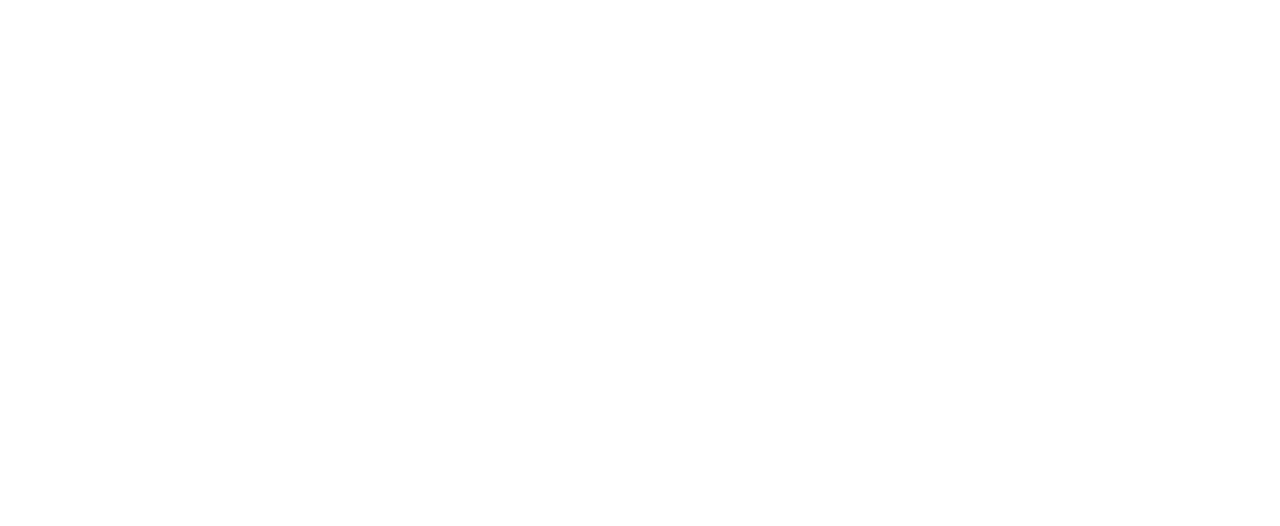
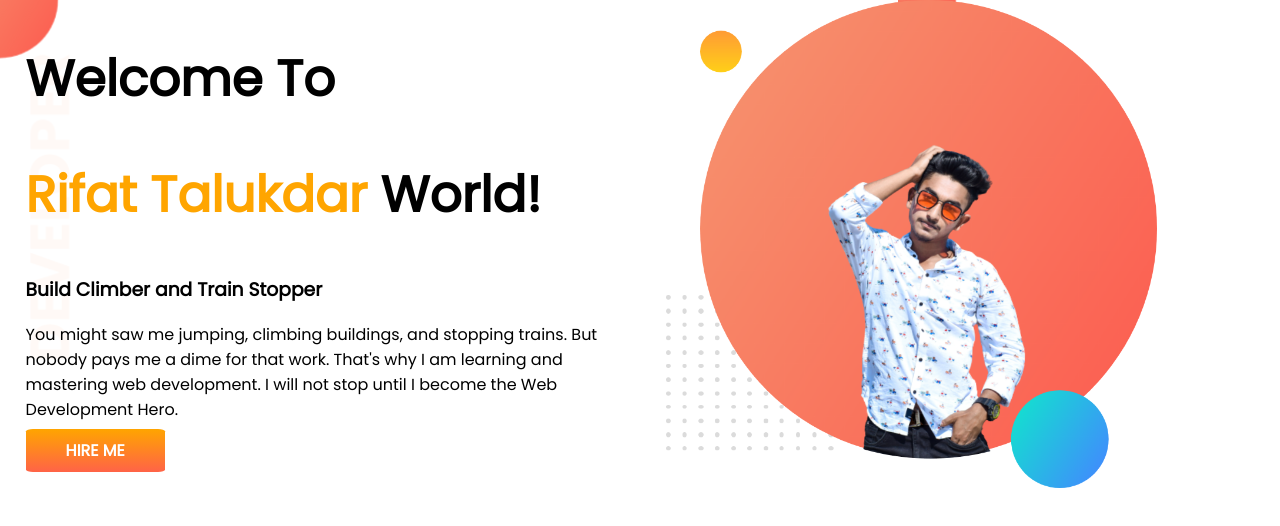
Before and after one commit to rifattalukdar/devoloper-portfolio, a plain HTML site: page index.html in a window 1280 px wide. Drawn offline with Linux system fonts and the light colour scheme.

Commit message:
added this

```diff
--- a/index.html
+++ b/index.html
@@ -1,13 +1,35 @@
 <!DOCTYPE html>
 <html lang="en">
+
 <head>
     <meta charset="UTF-8">
     <meta http-equiv="X-UA-Compatible" content="IE=edge">
     <meta name="viewport" content="width=device-width, initial-scale=1.0">
     <title>rifat portfolio</title>
+    <link rel="preconnect" href="https://fonts.googleapis.com">
+    <link rel="preconnect" href="https://fonts.gstatic.com" crossorigin>
+    <link href="https://fonts.googleapis.com/css2?family=Poppins&display=swap" rel="stylesheet">
     <link rel="stylesheet" href="style.css">
 </head>
+
 <body>
+    <section class="toop-benar">
+        <div class="half-widh">
+            <h1>Welcome To</h1>
+            <h1><span class="orange-color">Rifat Talukdar</span> World!</h1>
+            <h3>Build Climber and Train Stopper</h3>
+            <p>You might saw me jumping, climbing buildings, and stopping trains. But nobody pays me a dime for that
+                work.
+                That's why I am learning and mastering web development. I will not stop until I become the Web
+                Development
+                Hero.</p>
+            <a class="link-button" target="blank" href="https://www.linkedin.com/company/programminghero/">HIRE ME</a>
+        </div>
+        <div class="half-widh">
+            <img src="images/rifatmy-bg.png" alt="">
+        </div>
+    </section>
 
 </body>
+
 </html>
--- a/style.css
+++ b/style.css
@@ -0,0 +1,31 @@
+body{
+    font-family: 'Poppins', sans-serif;
+    margin: 0;
+}
+h1{
+    font-size: 50px;
+}
+.orange-color{
+    color: orange;
+}
+section{
+    display: flex;
+}
+.half-widh{
+    width: 50%;
+    padding-left: 2%;
+}
+.half-widh img{
+    width: 80%;
+}
+.link-button{
+    text-decoration: none;
+    background-image: linear-gradient(orange, tomato);
+    padding: 10px 40px;
+    color: white;
+    font-weight: 700;
+    border-radius: 5%;
+}
+.toop-benar{
+    background-image: url(images/top-banner.png);
+}
```
Also changed, not shown: images/dream-bg.png (added), images/exp-bg.png (added), images/jhankar.png (added), images/jhankar2.png (added), images/my-bg.png (added), images/my-bg2.png (added), images/rifatmy-bg.png (added), images/top-banner.png (added), 4 other files.
